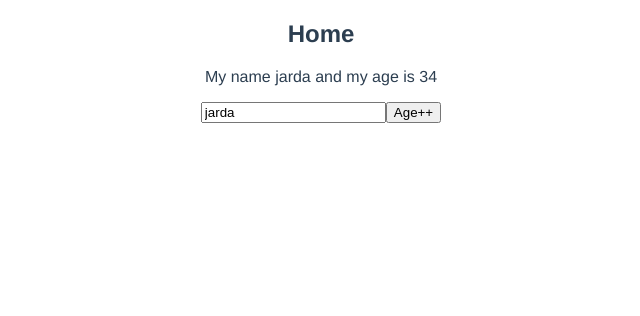
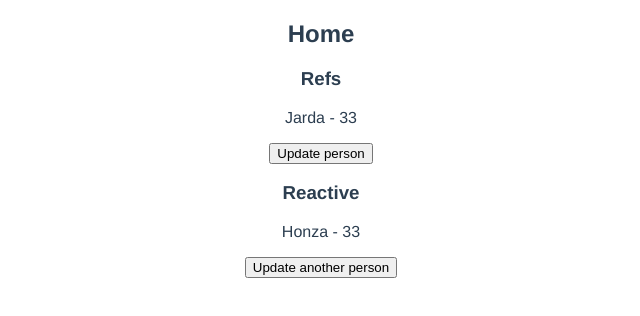
Before and after one commit to jnemec91/vue-tutorial, a Vue app in the folder 6/dojo-blog/: page / in a window 1280 px wide. Shown: the top 316 px of the page, without its empty margins (319-959 px from the left). Built offline with nearby package versions, Linux system fonts and the light colour scheme.

Commit message:
refs x reactive

```diff
--- a/6/dojo-blog/src/views/HomeView.vue
+++ b/6/dojo-blog/src/views/HomeView.vue
@@ -1,37 +1,46 @@
 <template>
   <div class="home">
-    <h2 @click="handleClick">Home</h2>
-    <p ref="p">My name {{ name }} and my age is {{ age }}</p>
+    <h2>Home</h2>
+    <h3>Refs</h3>
+    <p>{{ person.name }} - {{ person.age }}</p>
+    <button @click="updatePerson">Update person</button>
+    <h3>Reactive</h3>
+    <p>{{ another.name }} - {{ another.age }}</p>
+    <button @click="updateAnotherPerson">Update another person</button>
   </div>
-  <input type="text" v-model="name">
-  <button @click="age++">Age++</button>
+
 </template>
 
 <script>
 // @ is an alias to /src
-import { ref } from "vue";
+import { ref, reactive } from "vue";
 
 export default {
   name: 'HomeView',
   setup() {
-    const p = ref(null)
-    console.log(p, p.value)
+    // safer to use, still remain reactive after getting exposed to external funcs
+    const person = ref({
+      name: 'Jarda',
+      age: 33
+    })
 
-    console.log('setup')
-    // ref makes variable reactive (vue reacts to their change and updates dom)
-    let name = ref('jarda')
-    let age = ref(33)
+    // reactive isnt reactive with primitive values (lol wtf), but at least you dont need to \
+    // type .value when accessing the data.
+    const another = reactive({
+      name: 'Honza',
+      age: 33
+    })
 
-    // when assigning to the refs, use .value
-    age.value += 1
+    const updatePerson = () => {
+      person.value.age++
+    }
 
-    const handleClick = () => {
-      console.log(p, p.value)
-      p.value.textContent = 'Button clicked'
+    const updateAnotherPerson = () => {
+      another.age++
     }
 
     return {
-      name, age, handleClick, p
+      person, updatePerson, another, updateAnotherPerson
     }
   },
 }
```
